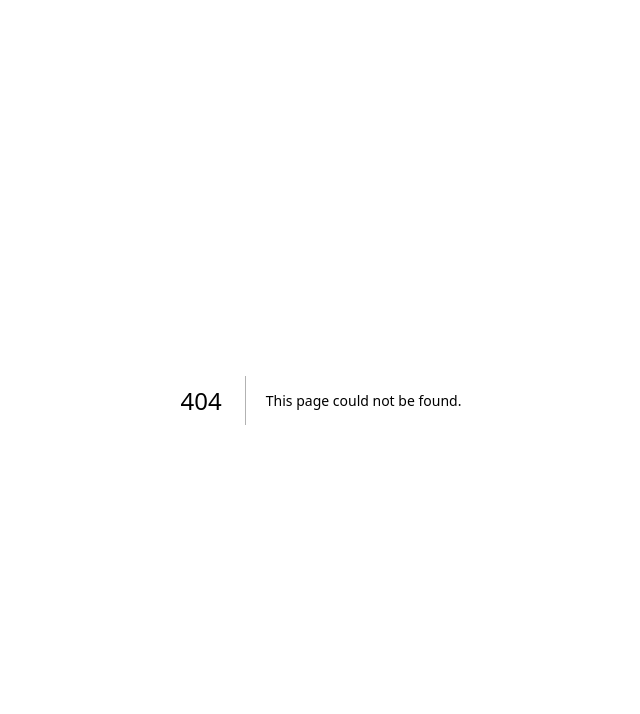
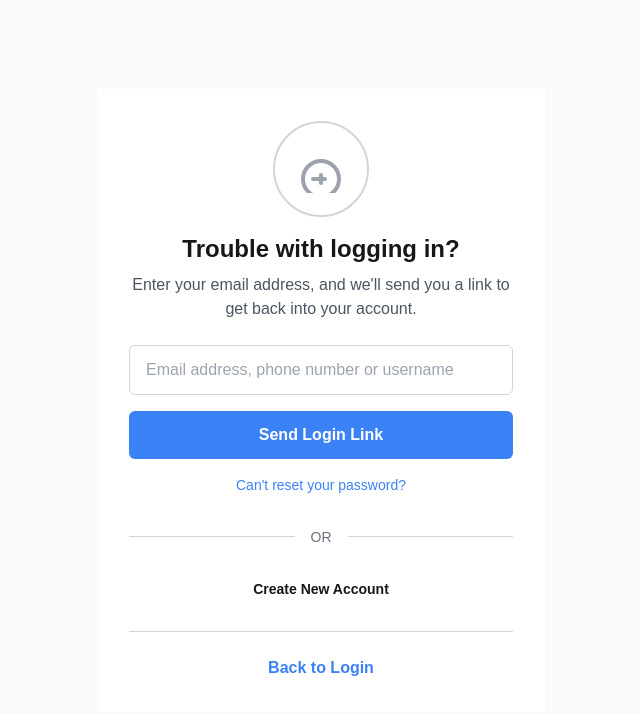
Before and after one commit to settivishal/Zine, a Next.js app in the folder frontend/: page /Forgot in a window 1280 px wide. Before the commit this address had no page. Shown: the top 714 px of the page, without its empty margins (319-959 px from the left). Built offline with nearby package versions, Linux system fonts and the light colour scheme.

Commit message:
basic userpage + google login

```diff
--- /dev/null
+++ b/frontend/src/app/Forgot/page.js
@@ -0,0 +1,67 @@
+// pages/forgot-password.js
+const ForgotPassword = () => {
+    return (
+      <div className="min-h-screen flex items-center justify-center bg-gray-50">
+        <div className="w-full max-w-md p-8 bg-white">
+          <div className="flex flex-col items-center">
+            {/* Lock Icon */}
+            <div className="w-24 h-24 mb-4 rounded-full border-2 border-gray-300 flex items-center justify-center">
+              <svg
+                className="w-12 h-12 text-gray-400"
+                fill="none"
+                stroke="currentColor"
+                viewBox="0 0 24 24"
+              >
+                <path
+                  strokeLinecap="round"
+                  strokeLinejoin="round"
+                  strokeWidth={2}
+                  d="M12 15v2m0 0v2m0-2h2m-2 0H8m13 0a9 9 0 11-18 0 9 9 0 0118 0z"
+                />
+              </svg>
+            </div>
+
+            <h2 className="text-2xl font-semibold mb-2">
+              Trouble with logging in?
+            </h2>
+
+            <p className="text-gray-600 text-center mb-6">
+              Enter your email address, and we'll send you a link to get back into your account.
+            </p>
+
+            <input
+              type="text"
+              placeholder="Email address, phone number or username"
+              className="w-full px-4 py-3 mb-4 border border-gray-300 rounded-md focus:outline-none focus:ring-1 focus:ring-blue-500"
+            />
+
+            <button className="w-full bg-blue-500 text-white py-3 rounded-md font-semibold mb-4 hover:bg-blue-600">
+              Send Login Link
+            </button>
+
+            <button className="text-blue-500 text-sm mb-8">
+              Can't reset your password?
+            </button>
+
+            <div className="w-full flex items-center mb-8">
+              <div className="flex-1 border-t border-gray-300"></div>
+              <span className="px-4 text-gray-500 text-sm">OR</span>
+              <div className="flex-1 border-t border-gray-300"></div>
+            </div>
+
+            <button className="font-semibold text-sm mb-8">
+              Create New Account
+            </button>
+          </div>
+
+          <div className="border-t border-gray-300 pt-6">
+            <button className="w-full text-blue-500 font-semibold">
+              Back to Login
+            </button>
+          </div>
+        </div>
+      </div>
+    );
+  };
+
+  export default ForgotPassword;
--- a/frontend/src/app/login/page.js
+++ b/frontend/src/app/login/page.js
@@ -8,6 +8,7 @@ export default function LoginPage() {
     // State variables for form inputs
     const [identifier, setIdentifier] = useState('');
     const [password, setPassword] = useState('');
+    const [errorMessage, setErrorMessage] = useState(''); // Error message state
 
 
     // Handle form submission from Login Button
@@ -15,7 +16,7 @@ export default function LoginPage() {
       e.preventDefault(); // Prevent default form submission behavior
 
       if (!identifier || !password) {
-        alert("Please enter both email/username and password.");
+        setErrorMessage("Please enter both email/username and password.");
         return;
       }
 
@@ -35,7 +36,7 @@ export default function LoginPage() {
 
         if (!response.ok) {
           const errorData = await response.json();
-          alert(errorData.message || "Login failed.");
+          setErrorMessage(errorData.message || "Login failed.");
           return;
         }
 
@@ -46,7 +47,30 @@ export default function LoginPage() {
         window.location.href = "/profile"; // Redirect upon success
       } catch (error) {
         console.error("Error during login:", error);
-        alert("An error occurred. Please try again.");
+        setErrorMessage("An error occurred. Please try again.");
+      }
+    };
+
+    // Add this function inside your LoginPage component
+    const handleGoogleLogin = async (e) => {
+      e.preventDefault();
+      // Clear any previous error messages if using an error state
+      setErrorMessage('');
+
+      try {
+        const response = await fetch("http://localhost:8080/auth/google");
+        if (!response.ok) {
+          // Set an error message if the response is not OK
+          setErrorMessage("Failed to initiate Google authentication.");
+          return;
+        }
+
+        const data = await response.json();
+        // Redirect to the Google OAuth URL returned by your backend
+        window.location.href = data.auth_url;
+      } catch (error) {
+        console.error("Google login error:", error);
+        setErrorMessage("An error occurred while logging in with Google.");
       }
     };
 
@@ -73,6 +97,18 @@ export default function LoginPage() {
               value={password}
               onChange={(e) => setPassword(e.target.value)}
             />
+            {errorMessage && (
+              <div className="mb-4 flex items-center justify-between bg-red-100 border border-red-400 text-red-700 px-4 py-2 rounded text-sm">
+                <span>{errorMessage}</span>
+                <button
+                  onClick={() => setErrorMessage('')}
+                  className="ml-4 font-bold focus:outline-none"
+                >
+                  X
+                </button>
+              </div>
+            )}
+
             <button
               type="button"
               className="w-full bg-blue-500 text-white py-2 rounded font-semibold text-sm hover:bg-blue-600 transition"
@@ -84,6 +120,7 @@ export default function LoginPage() {
             <div className="text-center">
             <button
               type="button"
+              onClick={handleGoogleLogin} // Call handleGoogleLogin function on click
               className="flex items-center justify-center w-full px-4 py-2 text-sm font-medium text-gray-700 bg-white border border-gray-300 rounded-md hover:bg-gray-50 focus:outline-none focus:ring-2 focus:ring-offset-2 focus:ring-gray-500 transition-colors duration-200"
             >
               <svg
```
